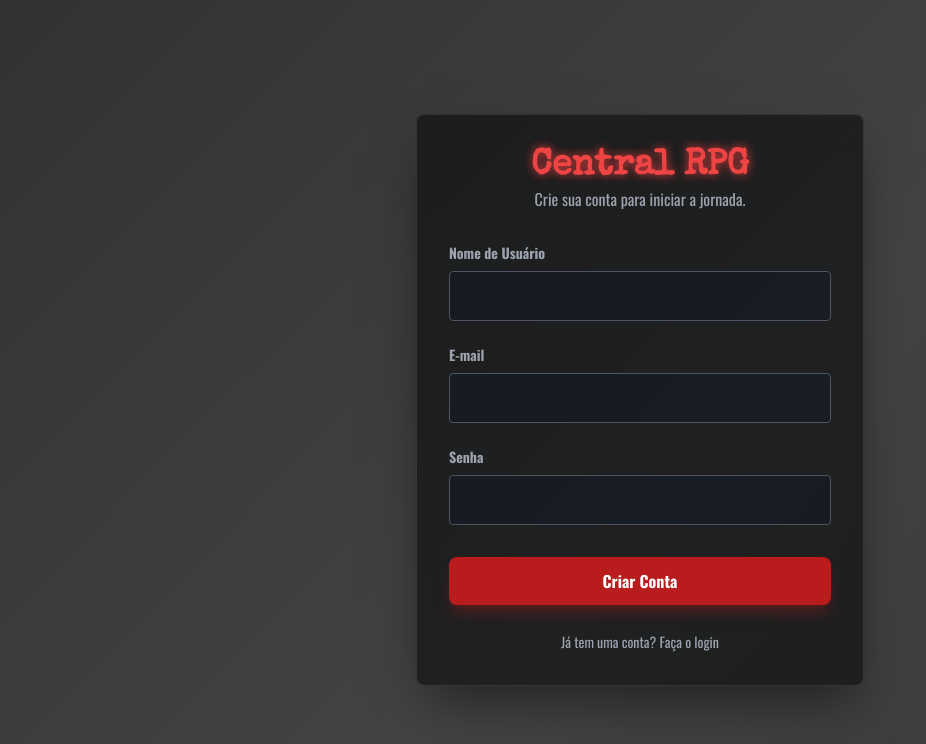
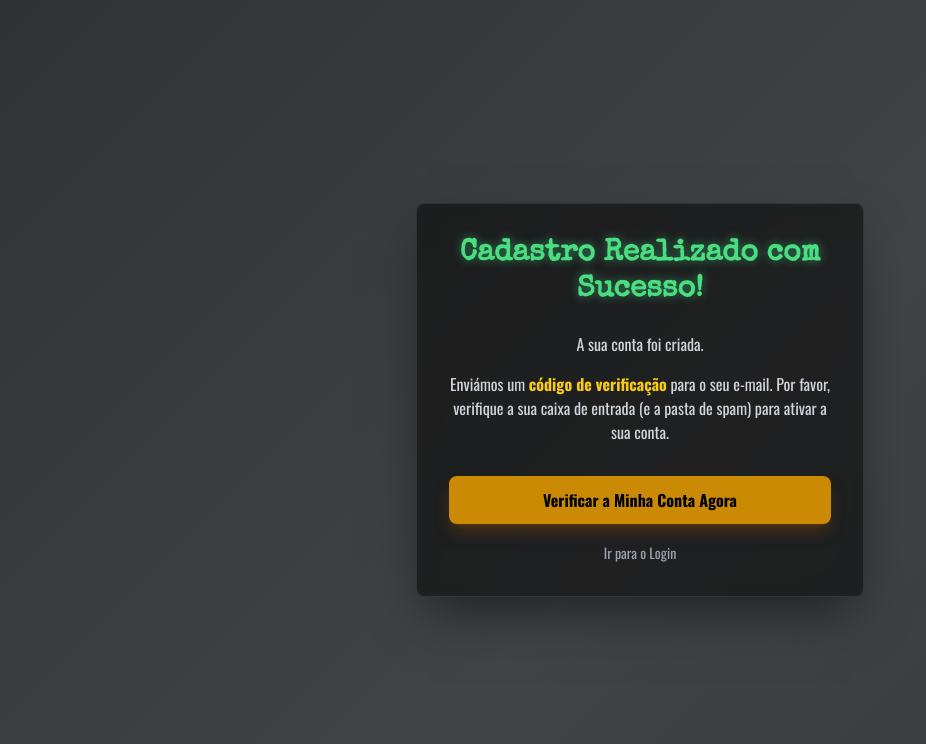
Before and after one commit to Eduhkbr/rpg, a PHP site: page /src/Application/Views/usuarios/sucesso.phtml in a window 1280 px wide. Shown: the top 744 px of the page, without its empty margins (0-926 px from the left). Run offline with PHP 8.4, Linux system fonts and the light colour scheme; some libraries are stand-ins or nearby versions.

Commit message:
feat(auth): Implementa o fluxo de verificação de e-mail por código

```diff
--- a/index.php
+++ b/index.php
@@ -82,9 +82,13 @@ $emailService = new App\Infrastructure\Notification\PHPMailerAdapter($emailConfi
 
 // Camada de Domínio (Serviços)
 $cadastroService = new App\Domain\Services\CadastroService($usuarioRepository, $emailService);
+$verificacaoEmailService = new App\Domain\Services\VerificacaoEmailService($usuarioRepository);
 
 // Camada de Aplicação (Controllers)
-$usuarioController = new App\Application\Controllers\UsuarioController($cadastroService);
+$usuarioController = new App\Application\Controllers\UsuarioController(
+    $cadastroService,
+    $verificacaoEmailService
+);
 
 
 // --- 4. Definição das Rotas ---
--- a/src/Application/Views/usuarios/sucesso.phtml
+++ b/src/Application/Views/usuarios/sucesso.phtml
@@ -3,7 +3,7 @@
 <head>
     <meta charset="UTF-8">
     <meta name="viewport" content="width=device-width, initial-scale=1.0">
-    <title>Cadastro - Central RPG</title>
+    <title>Cadastro Realizado! - Central RPG</title>
     <script src="https://cdn.tailwindcss.com"></script>
     <link rel="preconnect" href="https://fonts.googleapis.com">
     <link rel="preconnect" href="https://fonts.gstatic.com" crossorigin>
@@ -27,65 +27,24 @@
 </head>
 <body class="text-gray-200 flex items-center justify-center min-h-screen p-4">
 
-<div class="glass-card w-full max-w-md p-8 rounded-lg shadow-2xl shadow-black/50">
-    <header class="text-center mb-8">
-        <h1 class="font-typewriter text-4xl font-bold text-red-500" style="text-shadow: 0 0 10px #e53e3e;">Central RPG</h1>
-        <p class="text-gray-400">Crie sua conta para iniciar a jornada.</p>
+<div class="glass-card w-full max-w-md p-8 rounded-lg shadow-2xl shadow-black/50 text-center">
+    <header class="mb-6">
+        <h1 class="font-typewriter text-3xl font-bold text-green-400" style="text-shadow: 0 0 10px #2f855a;">Cadastro Realizado com Sucesso!</h1>
     </header>
 
-    <?php if (isset($erro)): ?>
-        <!-- Bloco de Erro -->
-        <div class="bg-red-900/50 border border-red-500 text-red-300 p-3 rounded-lg mb-6 text-center">
-            <p><?php echo htmlspecialchars($erro); ?></p>
-        </div>
-    <?php endif; ?>
+    <div class="text-gray-300 space-y-4">
+        <p>A sua conta foi criada.</p>
+        <p>Enviámos um <strong class="text-yellow-400">código de verificação</strong> para o seu e-mail. Por favor, verifique a sua caixa de entrada (e a pasta de spam) para ativar a sua conta.</p>
+    </div>
 
-    <!-- Formulário de Cadastro -->
-    <form action="/cadastro" method="POST">
-        <div class="space-y-6">
-            <div>
-                <label for="nome_usuario" class="block text-sm font-bold text-gray-400 mb-2">Nome de Usuário</label>
-                <input
-                    type="text"
-                    id="nome_usuario"
-                    name="nome_usuario"
-                    class="w-full bg-gray-900/50 border border-gray-600 rounded p-3 focus:outline-none focus:ring-2 focus:ring-red-500 transition-all"
-                    value="<?php echo isset($nomeUsuario) ? htmlspecialchars($nomeUsuario) : ''; ?>"
-                    required
-                >
-            </div>
-            <div>
-                <label for="email" class="block text-sm font-bold text-gray-400 mb-2">E-mail</label>
-                <input
-                    type="email"
-                    id="email"
-                    name="email"
-                    class="w-full bg-gray-900/50 border border-gray-600 rounded p-3 focus:outline-none focus:ring-2 focus:ring-red-500 transition-all"
-                    value="<?php echo isset($email) ? htmlspecialchars($email) : ''; ?>"
-                    required
-                >
-            </div>
-            <div>
-                <label for="senha" class="block text-sm font-bold text-gray-400 mb-2">Senha</label>
-                <input
-                    type="password"
-                    id="senha"
-                    name="senha"
-                    class="w-full bg-gray-900/50 border border-gray-600 rounded p-3 focus:outline-none focus:ring-2 focus:ring-red-500 transition-all"
-                    required
-                >
-            </div>
-        </div>
+    <div class="mt-8">
+        <a href="/verificar" class="w-full inline-block bg-yellow-600 hover:bg-yellow-700 text-black font-bold py-3 px-4 rounded-lg transition-colors duration-300 shadow-lg shadow-yellow-900/50">
+            Verificar a Minha Conta Agora
+        </a>
+    </div>
 
-        <div class="mt-8">
-            <button type="submit" class="w-full bg-red-700 hover:bg-red-800 text-white font-bold py-3 px-4 rounded-lg transition-colors duration-300 shadow-lg shadow-red-900/50">
-                Criar Conta
-            </button>
-        </div>
-    </form>
-
-    <div class="text-center mt-6">
-        <a href="/login" class="text-sm text-gray-400 hover:text-white hover:underline">Já tem uma conta? Faça o login</a>
+    <div class="text-center mt-4">
+        <a href="/login" class="text-sm text-gray-400 hover:text-white hover:underline">Ir para o Login</a>
     </div>
 </div>
 
```
Also changed, not shown: src/Application/Controllers/UsuarioController.php (+25 -2 lines).
